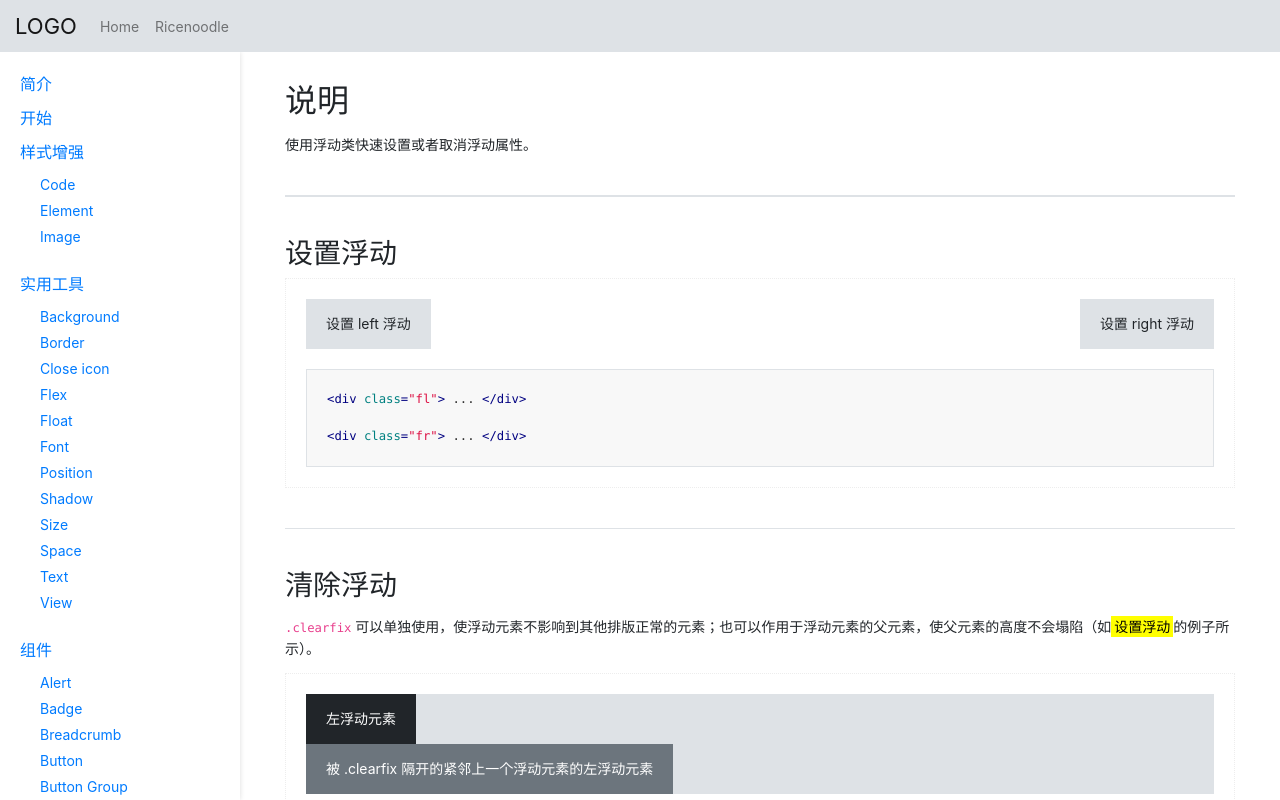
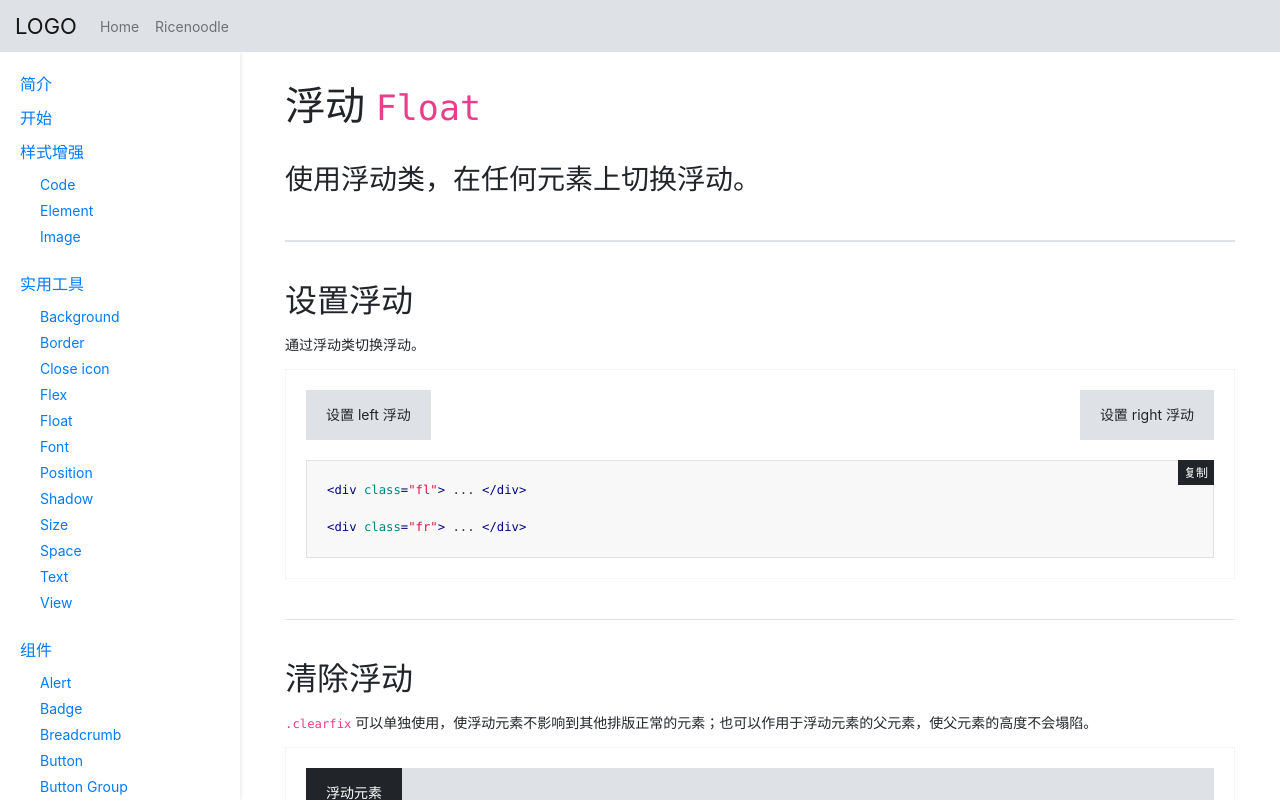
Before and after one commit to yayocn/yayocn-web, a React app: page /ricenoodle/utilities/float in a window 1280 px wide. Shown: the top 800 px of the page. Built offline with nearby package versions, Linux system fonts and the light colour scheme.

Commit message:
improve float

```diff
--- a/src/view/ricenoodle/utilities/Float.js
+++ b/src/view/ricenoodle/utilities/Float.js
@@ -37,12 +37,13 @@ export default class Float extends Component {
   render () {
     return (
       <PageWrapper>
-        <h2>说明</h2>
-        <p>使用浮动类快速设置或者取消浮动属性。</p>
+        <h1>浮动 <code>Float</code></h1>
+        <p className="font-2x font-100">使用浮动类，在任何元素上切换浮动。</p>
 
         <div className="divider divider-bold divider-lg"></div>
 
-        <h3>设置浮动</h3>
+        <h2>设置浮动</h2>
+        <p>通过浮动类切换浮动。</p>
         <div className={classnames(style['util-float'])}>
           <div className="row">
             <div className="col-12">
@@ -57,7 +58,7 @@ export default class Float extends Component {
                   }
                 </div>
                 <div className={classnames(common['example-code'])}>
-                  <Highlight copyBtn={false}>
+                  <Highlight>
                     {
                       this.createCode('additive')
                     }
@@ -70,21 +71,21 @@ export default class Float extends Component {
 
         <div className="divider divider-lg"></div>
 
-        <h3>清除浮动</h3>
-        <p><code>.clearfix</code> 可以单独使用，使浮动元素不影响到其他排版正常的元素；也可以作用于浮动元素的父元素，使父元素的高度不会塌陷（如<mark>设置浮动</mark>的例子所示）。</p>
+        <h2>清除浮动</h2>
+        <p><code>.clearfix</code> 可以单独使用，使浮动元素不影响到其他排版正常的元素；也可以作用于浮动元素的父元素，使父元素的高度不会塌陷。</p>
         <div className={classnames(style['util-float'])}>
           <div className="row">
             <div className="col-12">
               <div className={classnames(common['feature-example'])}>
                 <div className={classnames(common['example-view'])}>
                   <div className="clearfix bg-light">
-                    <div className={classnames('fl bg-dark text-white', style['float-item'])}>左浮动元素</div>
+                    <div className={classnames('fl bg-dark text-white', style['float-item'])}>浮动元素</div>
                     <div className="clearfix"></div>
-                    <div className={classnames('fl bg-muted text-white', style['float-item'])}>被 .clearfix 隔开的紧邻上一个浮动元素的左浮动元素</div>
+                    <div className={classnames('fl bg-muted text-white', style['float-item'])}>被 .clearfix 隔开的紧邻上一个浮动元素的浮动元素</div>
                   </div>
                 </div>
                 <div className={classnames(common['example-code'])}>
-                  <Highlight copyBtn={false}>
+                  <Highlight>
                     {
                       this.createCode('subtractive')
                     }
```
